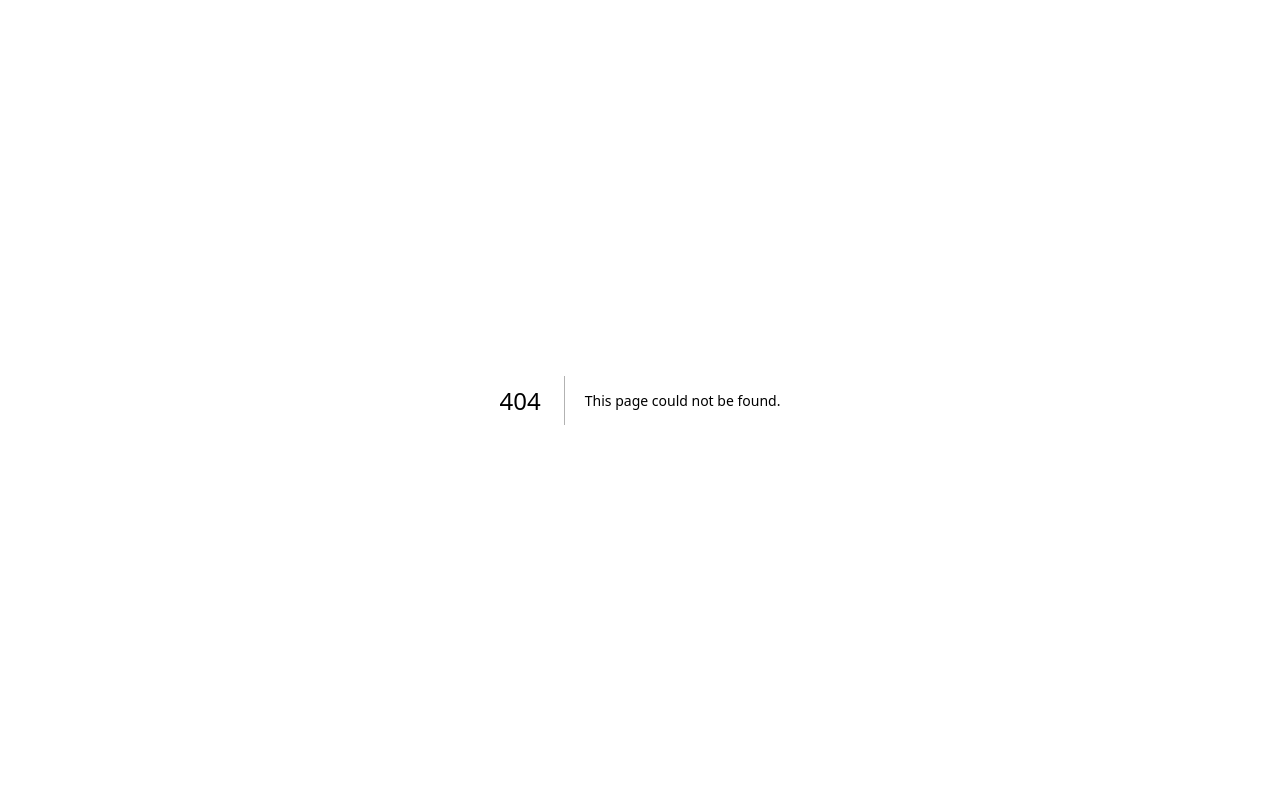
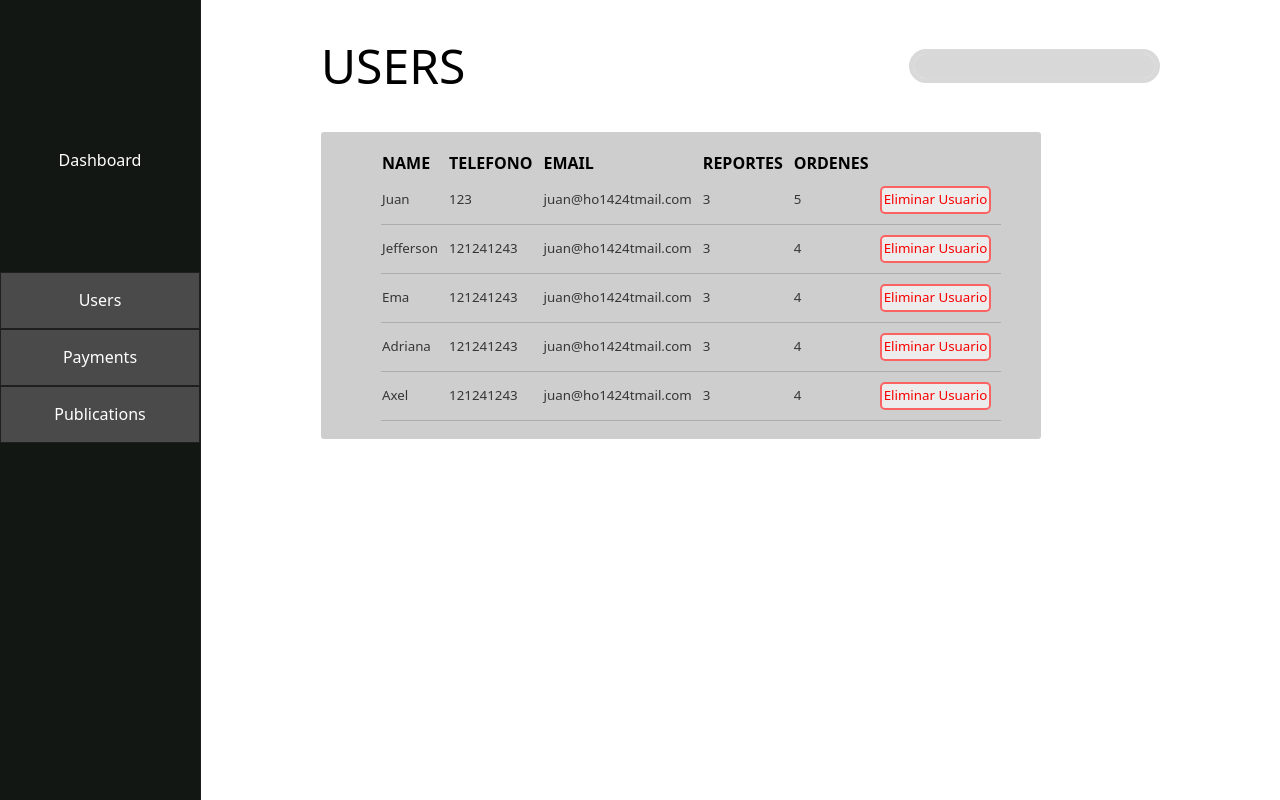
Before and after one commit to Jefersonsteven/tools-match, a Next.js app: page /dashboard/users in a window 1280 px wide. Before the commit this address had no page. Built offline with nearby package versions, Linux system fonts and the light colour scheme.

Commit message:
Dashboard-users

```diff
--- /dev/null
+++ b/src/app/dashboard/components/User.jsx
@@ -0,0 +1,23 @@
+"use client"
+
+import style from './user.module.css'
+
+export default function User({name, telefono, email, reportes, ordenes, id}) {
+
+    const handleDelete = () => {
+        alert('Usuario Eliminado')
+    };
+
+    return (
+        <div>
+            <div className={style.userContainer}>
+            <h1>{name}</h1>
+            <h2>{telefono}</h2>
+            <h2>{email}</h2>
+            <h2>{reportes}</h2>
+            <h2>{ordenes}</h2>
+            <button className={style.userButton} onClick={()=>handleDelete()}>Eliminar Usuario</button>
+            </div>
+        </div>
+     );
+};
--- /dev/null
+++ b/src/app/dashboard/components/user.module.css
@@ -0,0 +1,15 @@
+.userContainer {
+    display: flex;
+    justify-content: space-evenly;
+    align-items: center;
+    flex-direction: row;
+}
+
+.userButton {
+  border: 2px solid red;
+  padding: 5px 1px;
+  color: white;
+  background-color: red;
+  border-radius: 5px;
+
+}
--- /dev/null
+++ b/src/app/dashboard/dashboard.module.css
@@ -0,0 +1,46 @@
+.contenedor {
+    background-color: #131713;
+    border-right: 1px solid rgb(30, 30, 30);
+    display: flex;
+    flex-direction: column;
+    justify-content: center;
+    align-items: center;
+    padding-bottom: 210px;
+    height: 100%;
+}
+
+.title {
+    color: rgb(255, 255, 255);
+    display: block;
+    padding-bottom: 100px;
+}
+
+.boton {
+    background-color: #4B4A4A;
+    display: flex;
+    justify-content: center;
+    align-items: center;
+    width: 200px;
+    height: 57px;
+    color: white;
+    transition: background-color 0.1s ease-out;
+    border: 1px solid rgba(0, 0, 0, 0.579)
+
+}
+
+.boton:hover {
+    background-color: #21BF60;
+    transition-delay: 0.1s;
+}
+
+.boton:active {
+    background-color: #21BF60;
+}
+
+.body {
+    display:flex;
+    width: 100vw;
+    height: 100vh;
+    background-color: rgb(255, 255, 255);
+    color: black;
+}
--- /dev/null
+++ b/src/app/dashboard/layout.jsx
@@ -0,0 +1,30 @@
+"use client"
+
+import Link from "next/link";
+import style from "./dashboard.module.css";
+
+export default function DashboardLayout({ children }) {
+  return (
+    <html lang="en">
+      <body className={style.body}>
+        <div className={style.contenedor}>
+          <div className={style.title}>
+            <p>Dashboard</p>
+          </div>
+          <div>
+            <div className={style.boton}>
+              <Link href="/dashboard/users">Users</Link>
+            </div>
+            <div className={style.boton}>
+              <Link href="/dashboard/payments">Payments</Link>
+            </div>
+            <div className={style.boton}>
+              <Link href="/dashboard/publications">Publications</Link>
+            </div>
+          </div>
+        </div>
+        {children}
+      </body>
+    </html>
+  );
+}
--- /dev/null
+++ b/src/app/dashboard/page.jsx
@@ -0,0 +1,3 @@
+export default function Dashboard() {
+    return null
+}
--- /dev/null
+++ b/src/app/dashboard/payments/page.jsx
@@ -0,0 +1,7 @@
+export default function Payments() {
+    return (
+        <div>
+            <h1>Payments Ruta(Ejemplo)</h1>
+            </div>
+     );
+};
--- /dev/null
+++ b/src/app/dashboard/publications/page.jsx
@@ -0,0 +1,7 @@
+export default function Publications() {
+  return (
+      <div>
+          <h1>Publications Ruta(Ejemplo)</h1>
+          </div>
+   );
+};
--- /dev/null
+++ b/src/app/dashboard/users/page.jsx
@@ -0,0 +1,127 @@
+"use client";
+import style from "./users.module.css";
+import User from "../components/User";
+import { useEffect, useState } from "react";
+
+const usuarios = [
+  {
+    name: "Juan",
+    telefono: "123",
+    email: "juan@ho1424tmail.com",
+    reportes: 3,
+    ordenes: 5,
+    id: 1,
+  },
+  {
+    name: "Jefferson",
+    telefono: "121241243",
+    email: "juan@ho1424tmail.com",
+    reportes: 3,
+    ordenes: 4,
+    id: 2,
+  },
+  {
+    name: "Ema",
+    telefono: "121241243",
+    email: "juan@ho1424tmail.com",
+    reportes: 3,
+    ordenes: 4,
+    id: 2,
+  },
+  {
+    name: "Adriana",
+    telefono: "121241243",
+    email: "juan@ho1424tmail.com",
+    reportes: 3,
+    ordenes: 4,
+    id: 2,
+  },
+  {
+    name: "Axel",
+    telefono: "121241243",
+    email: "juan@ho1424tmail.com",
+    reportes: 3,
+    ordenes: 4,
+    id: 2,
+  },
+];
+
+export function SearchBar({ searchTerm, setSearchTerm }) {
+  const handleSearchTermChange = (event) => {
+    setSearchTerm(event.target.value);
+  };
+  return (
+    <div className={style.searchBar}>
+      <input type="text" value={searchTerm} onChange={handleSearchTermChange} />
+    </div>
+  );
+}
+
+function Users() {
+  const [searchTerm, setSearchTerm] = useState("");
+  const [columns, setColums] = useState([]);
+  const [records, setRecords] = useState([]);
+
+  useEffect(() => {
+    setColums(Object.keys(usuarios[0]).map((column) => column.toUpperCase()));
+    setRecords(usuarios);
+  }, []);
+
+  const filteredUsuarios = records.filter((usuario) => {
+    return usuario.name.toLowerCase().includes(searchTerm.toLowerCase());
+  });
+
+  const handleDeleteUser = (id) => {
+    console.log(`Eliminando usuario con id ${id}`);
+  };
+
+  const handleDeleteClick = (name) => {
+    // if (
+    //   window.confirm(`Estas por eliminar al usuario "${name}" estas seguro?`)
+    // ) {
+    //   handleDeleteUser(name);
+    // }
+  };
+
+  return (
+    <div className={style.contenedorPadre}>
+      <div className={style.searchbarContainer}>
+        <h2>USERS</h2>
+        <SearchBar searchTerm={searchTerm} setSearchTerm={setSearchTerm} />
+      </div>
+      <div className={style.contenedorTable}>
+        <table className={style.table}>
+          <tbody>
+            <tr>
+              {columns
+                .filter((c) => c !== "ID")
+                .map((c, i) => {
+                  return <th key={i}>{c}</th>;
+                })}
+            </tr>
+
+            {filteredUsuarios.map((d, i) => (
+              <tr className={style.namesTable} key={i}>
+                <td>{d.name}</td>
+                <td>{d.telefono}</td>
+                <td>{d.email}</td>
+                <td>{d.reportes}</td>
+                <td>{d.ordenes}</td>
+                <td>
+                  <button
+                    className={style.botonDelete}
+                    onClick={() => handleDeleteClick(d.name)}
+                  >
+                    Eliminar Usuario
+                  </button>
+                </td>
+              </tr>
+            ))}
+          </tbody>
+        </table>
+      </div>
+    </div>
+  );
+}
+
+export default Users;
--- /dev/null
+++ b/src/app/dashboard/users/users.module.css
@@ -0,0 +1,98 @@
+.userContainer {
+    display: flex;
+    justify-content: space-evenly;
+    align-items: center;
+    flex-direction: row;
+}
+
+.contenedorPadre {
+    display: flex;
+    flex-direction: column;
+    width: 100%;
+    height: 100%;
+    gap: 15px;
+    padding: 0 120px;
+}
+
+.searchBar {
+    display: grid;
+    justify-items: center;
+    border-width: 2px;
+    border: 5px solid;
+    border-color: #D9D9D9;
+    border-radius: 20px;
+    transition: 0.5s;
+}
+
+.searchBar:hover {
+    border:5px solid;
+    border-color: #c2c2c2;
+}
+
+.searchBar input {
+    background-color: rgb(216, 216, 216);
+    color: black;
+    padding-left: 10px;
+    border: none;
+    border-radius: 20px;
+}
+
+.searchbarContainer {
+    display: flex;
+    align-items: center;
+    margin-top: 30px;
+    margin-bottom: 15px;
+    justify-content: space-between;
+    width: 100%;
+}
+
+.searchbarContainer h2 {
+    font-size: xxx-large;
+}
+
+.botonDelete {
+    cursor: pointer;
+    color: #f80101;
+    border: 2px solid rgba(255, 67, 67, 0.802);
+    background-color: rgba(255, 255, 255, 0.612);
+    border-radius: 5px;
+    transition-duration: 0.4s;
+    padding: 2px;
+}
+
+.botonDelete:hover {
+    background-color: rgba(255, 0, 0, 0.537);
+    color: white
+}
+
+.table {
+    color:rgb(0, 0, 0);
+}
+
+.table th {
+    text-align: left;
+    padding-right: 10px;
+    min-height: 200px;
+}
+
+.namesTable{
+    color: rgb(54, 54, 54);
+}
+
+.namesTable td {
+    padding-right: 10px;
+    padding-top: 10px;
+    padding-bottom: 10px;
+    border-bottom: 1px solid rgba(0, 0, 0, 0.16);
+    font-size: smaller;
+}
+
+.contenedorTable {
+    background-color: rgba(0, 0, 0, 0.193);
+    padding: 18px;
+    margin-top: 0px;
+    margin-right: auto;
+    border-radius: 3px;
+    padding-left: 60px;
+    padding-right: 40px;
+}
--- a/src/app/globals.css
+++ b/src/app/globals.css
@@ -17,11 +17,5 @@
 }
 
 body {
-  color: rgb(var(--foreground-rgb));
-  background: linear-gradient(
-      to bottom,
-      transparent,
-      rgb(var(--background-end-rgb))
-    )
-    rgb(var(--background-start-rgb));
+
 }
```
Also changed, not shown: 1 other file (tests, documents, lock files or other folders).
